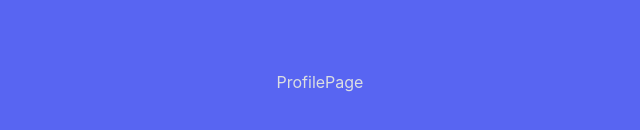
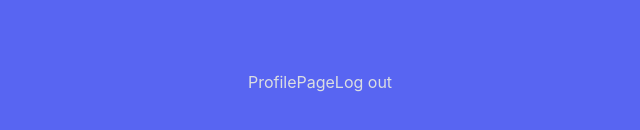
Before and after one commit to stevenlomon/biscord, a React (Vite) app in the folder frontend/: page /profile in a window 1280 px wide. Shown: the part 318-448 px from the top of the page, without its empty margins (320-960 px from the left). Built offline with nearby package versions, Linux system fonts and the light colour scheme.

Commit message:
we can log in... and we can now also log out!

```diff
--- a/frontend/src/components/LoginForm.tsx
+++ b/frontend/src/components/LoginForm.tsx
@@ -34,6 +34,9 @@ const LoginForm = () => {
 
       // The response will either have "sucess": "ok" or "sucess": "not ok"
       if (data?.success === "ok") {
+        // Clear input upon succesful log in!
+        setUsername("");
+        setPassword("");
         console.log(`User logged in! data: ${data}`);
         navigate('/profile');
       } else if (data?.success === "not ok") { // Let's just check it explicitly since we know the binary outcomes
--- a/frontend/src/pages/ProfilePage.tsx
+++ b/frontend/src/pages/ProfilePage.tsx
@@ -1,8 +1,39 @@
-
+import { useNavigate } from "react-router-dom";
 
 const ProfilePage = () => {
+  const navigate = useNavigate();
+
+  async function handleLogout() {
+    // await fetch('http://localhost:3007/logout'); // We don't need to save the response, do we? The logout end is intentionally designed to not allow failed requests
+    // Correction: that might sound correct but... we still need to match the POST method and include credentials so that we pass the middleware haha
+    // const data = await response.json(); But it's true that we don't need to check the data!
+    // We only need to check that the response explicitly has given "ok"
+    try {
+      const response = await fetch('http://localhost:3007/logout', {
+        method: "POST",
+        credentials: "include"
+      });
+
+      if (response.ok) {
+        console.log("Logging user out...")
+        navigate('/login');
+      } else {
+        console.error("Logout failed on the server.");
+      }
+    } catch (err) {
+      console.error("Network error during logout:", err);
+    }
+  };
+
   return (
-    <div>ProfilePage</div>
+    <div>
+      ProfilePage
+      {/* Will be dynamically rendered with display name / username, online status, bio etc etc etc */}
+      {/* But that's when we have Log in Context working so that we have a global state for the currently logged in user */}
+      {/* For now, let's just make sure log out works */}
+      {/* Will be expanded upon with a "Logging you out..." spinner */}
+      <button onClick={handleLogout}>Log out</button>
+    </div>
   )
 }
 
```
